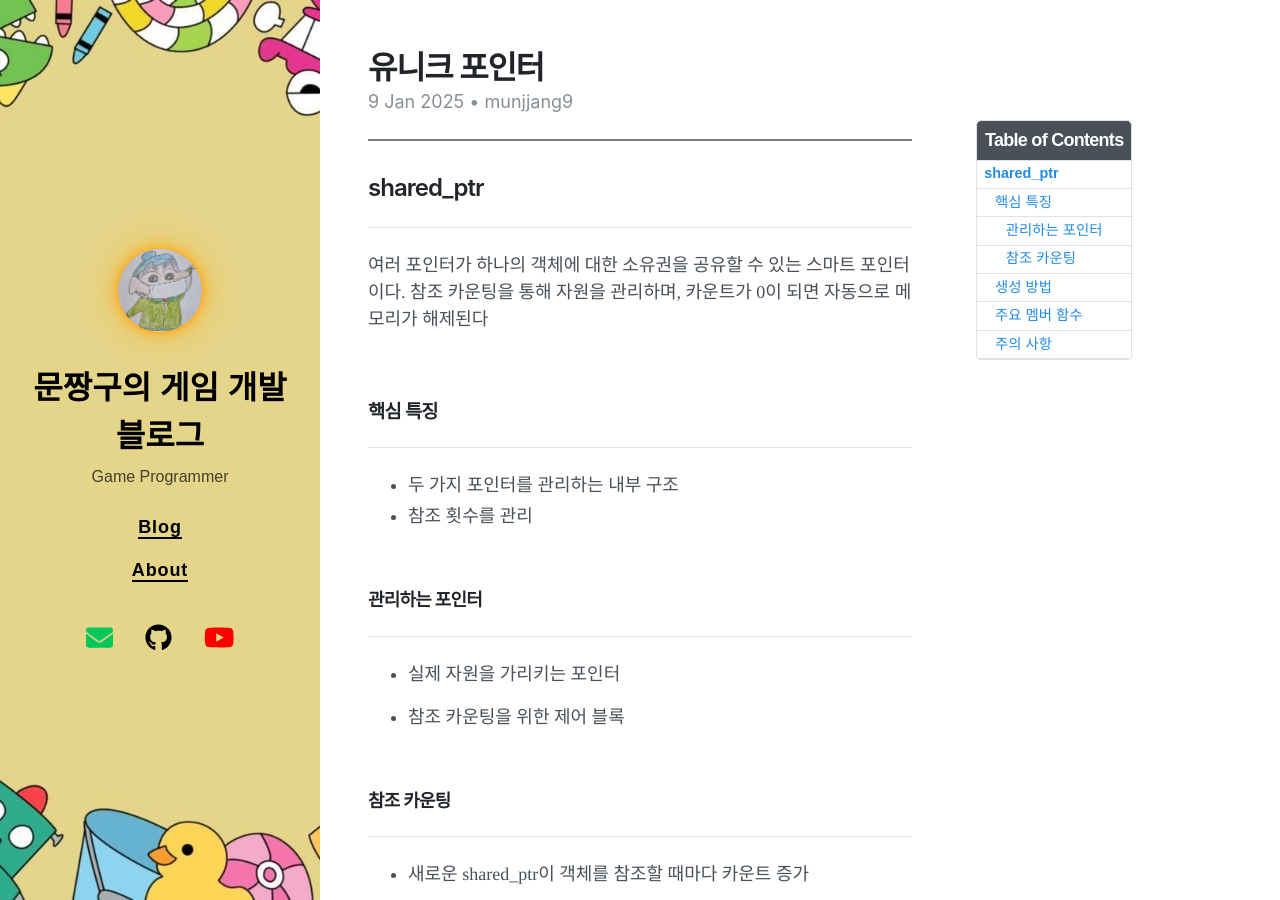
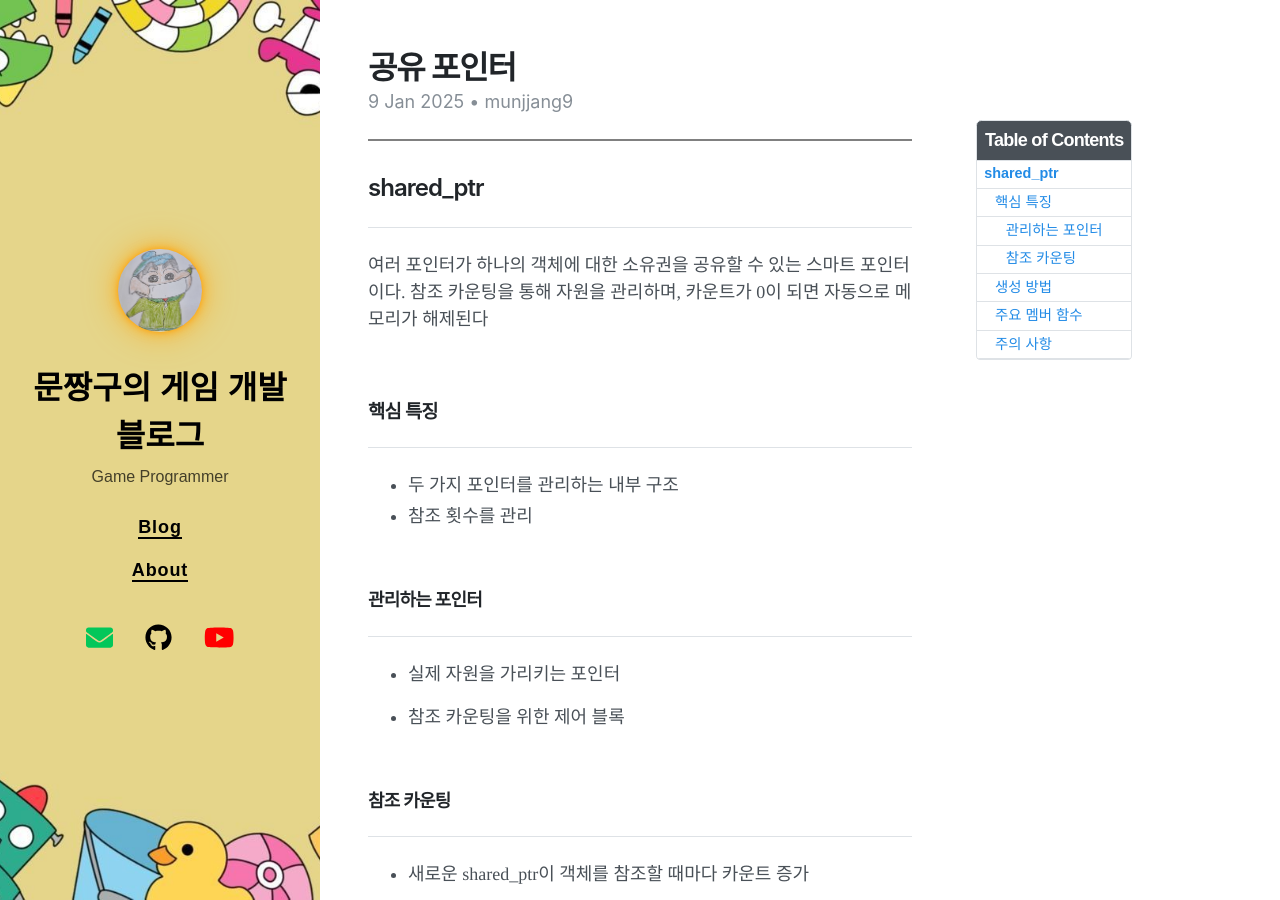
Before and after one commit to munjjang9/munjjang9.github.io, a Jekyll site: the page built from _posts/2025-01-09-TK-Shared-Pointer.md, in a window 1280 px wide and 900 px high. Built offline with Jekyll 4.4.1, drawn with Linux system fonts in a browser that asks for light colours; nearby versions of some CDN libraries; comment, search, counter and statistics services are not loaded.

Commit message:
Title Modified

```diff
--- a/_posts/2025-01-09-TK-Shared-Pointer.md
+++ b/_posts/2025-01-09-TK-Shared-Pointer.md
@@ -1,6 +1,6 @@
 ---
 layout: post
-title: 유니크 포인터
+title: 공유 포인터
 author: munjjang9
 tags: [C/C++]
 date: 2025-01-09 21:00 +0900
```
Also changed, not shown: _posts/2025-01-12-TK-Tga-Format.md (+1 -1 lines).
